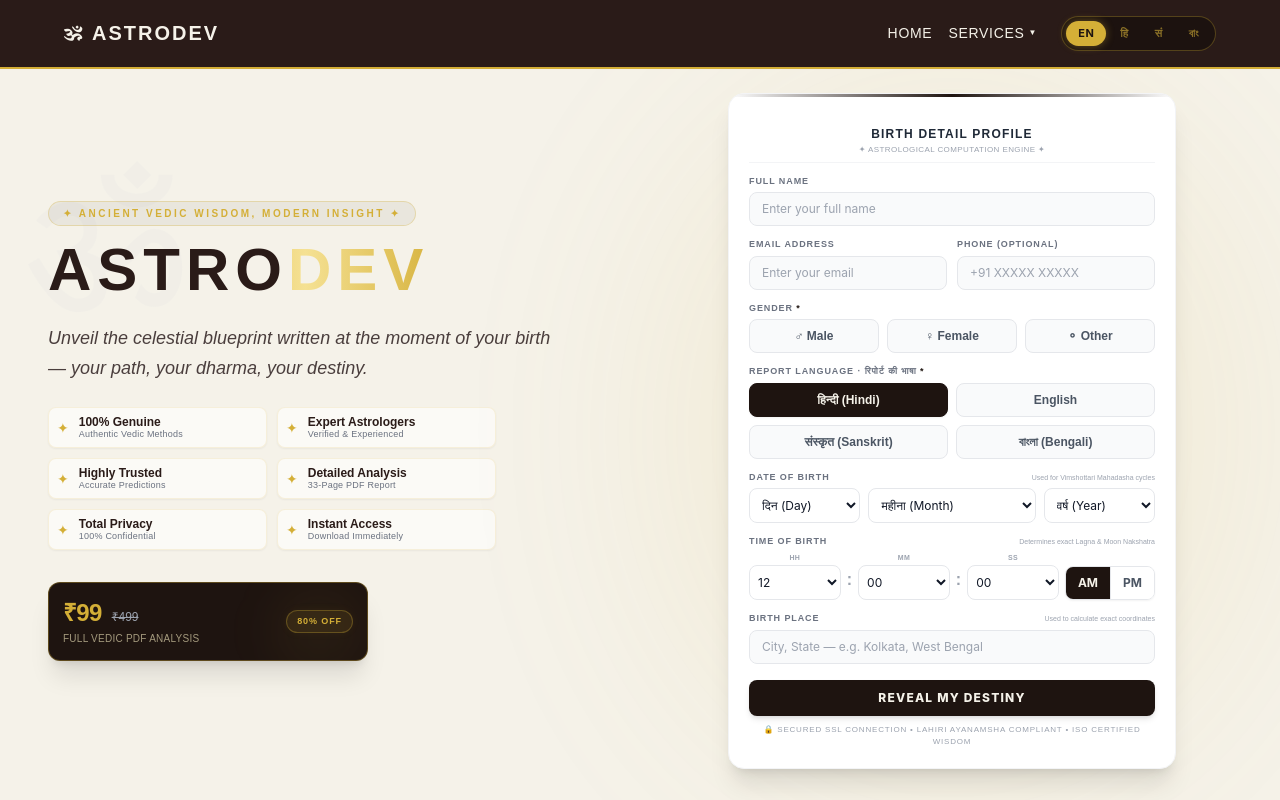
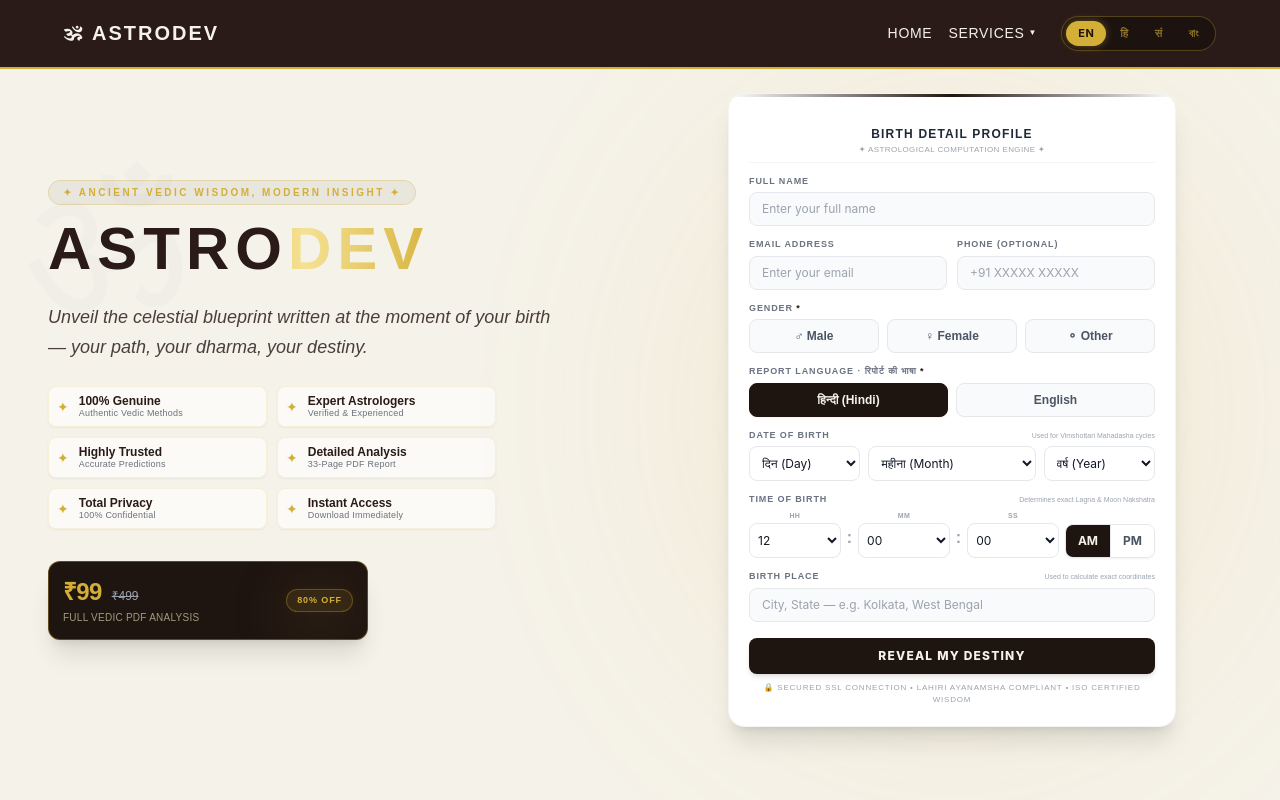
Before and after one commit to Saptak-d/ASTRODEV_Frontend, a React (Vite) app: page / in a window 1280 px wide. Shown: the top 800 px of the page. Built offline with nearby package versions, Linux system fonts and the light colour scheme.

Commit message:
Revert language choices to Hindi and English only

```diff
--- a/src/components/BirthForm.jsx
+++ b/src/components/BirthForm.jsx
@@ -209,16 +209,14 @@
         <label className="block text-[9px] font-bold text-gray-500 uppercase tracking-widest">
           Report Language · रिपोर्ट की भाषा <span className="text-[#1E1410]">*</span>
         </label>
-        <div className="grid grid-cols-2 gap-2">
+        <div className="flex gap-2">
           {[
             { value: 'hindi', label: 'हिन्दी (Hindi)' },
-            { value: 'english', label: 'English' },
-            { value: 'sanskrit', label: 'संस्कृत (Sanskrit)' },
-            { value: 'bengali', label: 'বাংলা (Bengali)' }
+            { value: 'english', label: 'English' }
           ].map((lang) => (
             <label
               key={lang.value}
-              className={`flex items-center justify-center gap-1.5 py-2 border rounded-lg cursor-pointer text-xs font-bold transition select-none font-sans
+              className={`flex-1 flex items-center justify-center gap-1.5 py-2 border rounded-lg cursor-pointer text-xs font-bold transition select-none font-sans
                 ${formData.preferredLanguage === lang.value
                   ? 'bg-[#1E1410] text-[#F5F2E9] border-[#1E1410] shadow-sm'
                   : 'bg-gray-50 text-gray-600 border-gray-200 hover:border-[#1E1410]/50 hover:bg-gray-100'
```
